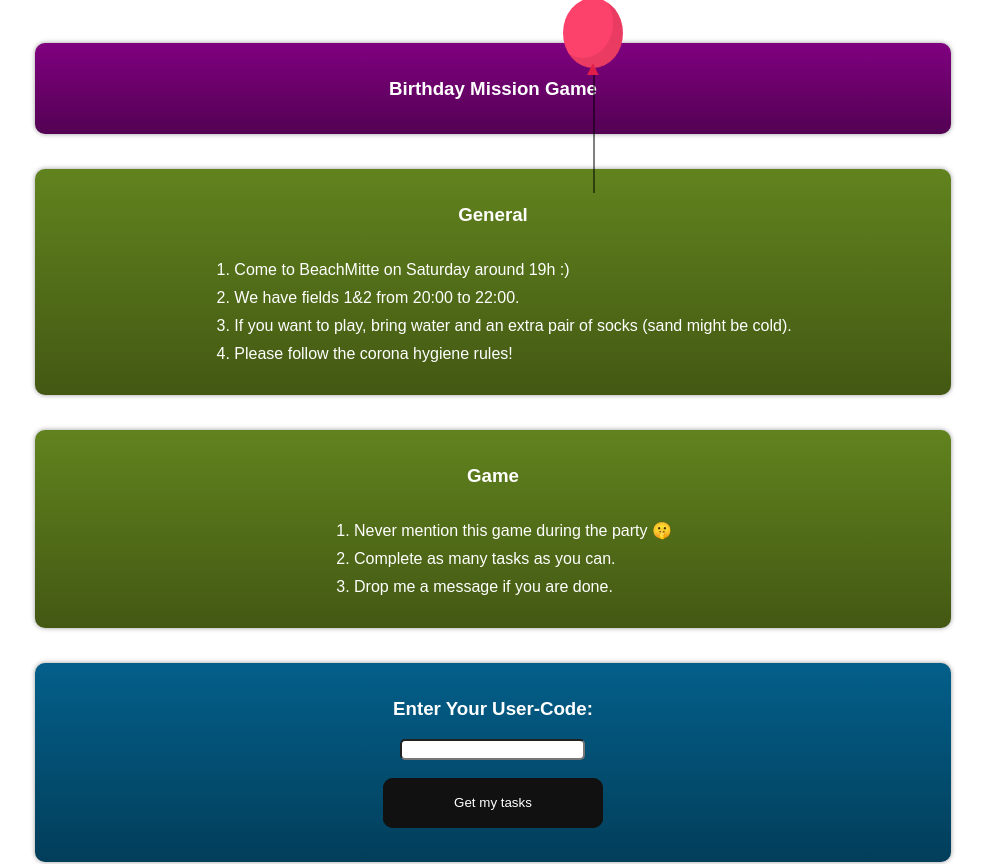
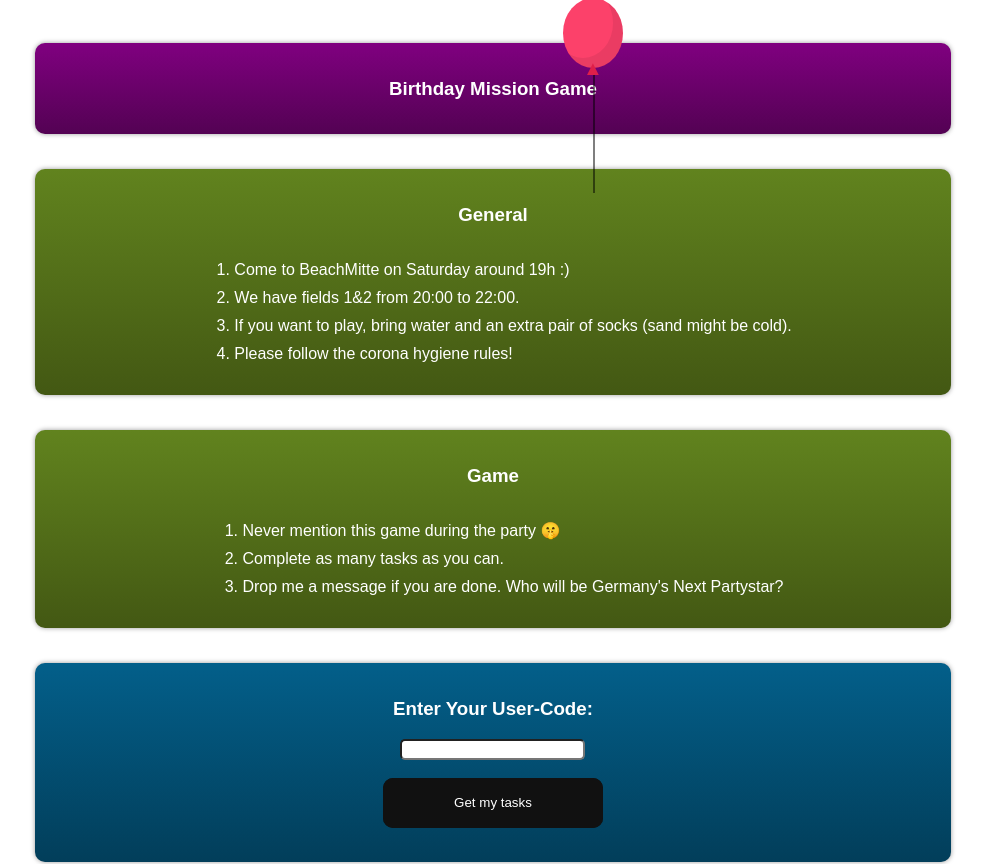
Before and after one commit to elizavetaRa/Python-party-mission, a React app: page / in a window 1280 px wide. Shown: the top 864 px of the page, without its empty margins (147-1132 px from the left). Built offline with nearby package versions, Linux system fonts and the light colour scheme.

Commit message:
Update App.jsx

```diff
--- a/src/App/App.jsx
+++ b/src/App/App.jsx
@@ -83,7 +83,7 @@ const App = () => {
           <ol>
             <li>Never mention this game during the party 🤫</li>
             <li>Complete as many tasks as you can.</li>
-            <li>Drop me a message if you are done.</li>
+            <li>Drop me a message if you are done. Who will be Germany's Next Partystar?</li>
           </ol>
         </div>
       </section>
```
